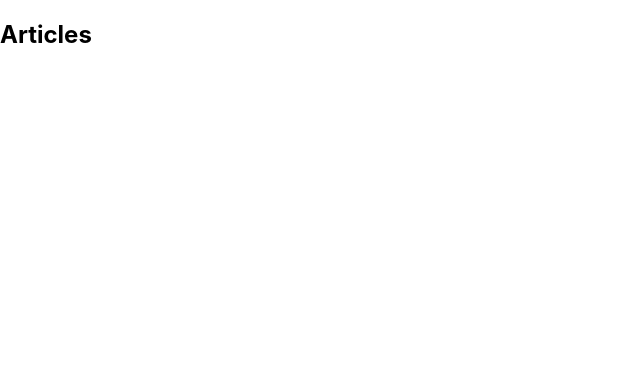
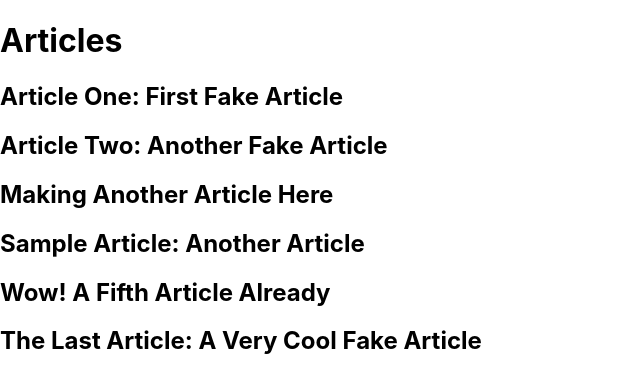
Before and after one commit to juliaykimm/exercise-one, a React (Create React App) app: page / in a window 1280 px wide. Shown: the top 392 px of the page, without its empty margins (0-640 px from the left). Built offline with nearby package versions, Linux system fonts and the light colour scheme.

Commit message:
Adding new stuff

```diff
--- a/src/components/ArticleCard.js
+++ b/src/components/ArticleCard.js
@@ -1,9 +1,9 @@
 import React from "react"; // tells the file we are using React
 
-function ArticleCard() {
+function ArticleCard({ articleData }) {
   return (
     <div>
-      <h2> Article Title</h2>
+      <h2> {articleData.title}</h2>
     </div>
   );
 }
--- a/src/containers/ArticleListing.js
+++ b/src/containers/ArticleListing.js
@@ -1,14 +1,20 @@
 import React from "react"; // tells the file we are using React
 // Component imports
 import ArticleCard from "../components/ArticleCard";
+// Data imports
+import Data from "../components/data";
 
 function ArticleListing() {
+  // props send data through the flow of components
   return (
-    <section>
+    <main>
       <header>
-        <h1>Articles </h1>
+        <h1>Articles</h1>
       </header>
-    </section>
+      {Data.map((article, i) => (
+        <ArticleCard key={i} articleData={article} />
+      ))}
+    </main>
   );
 }
 
```
